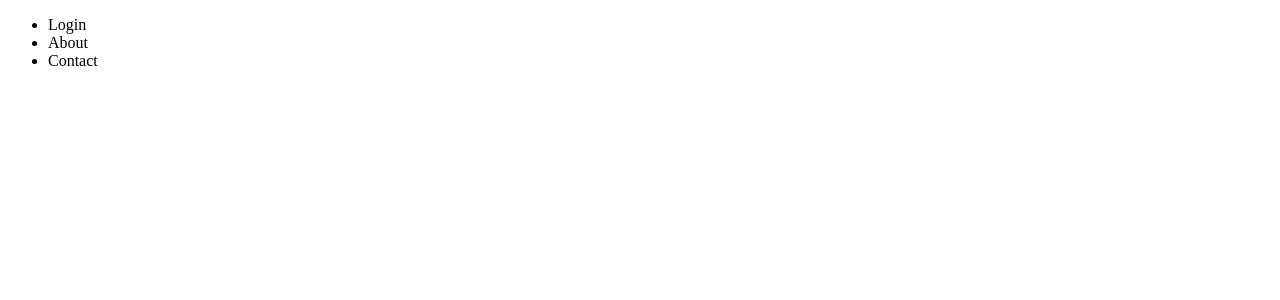
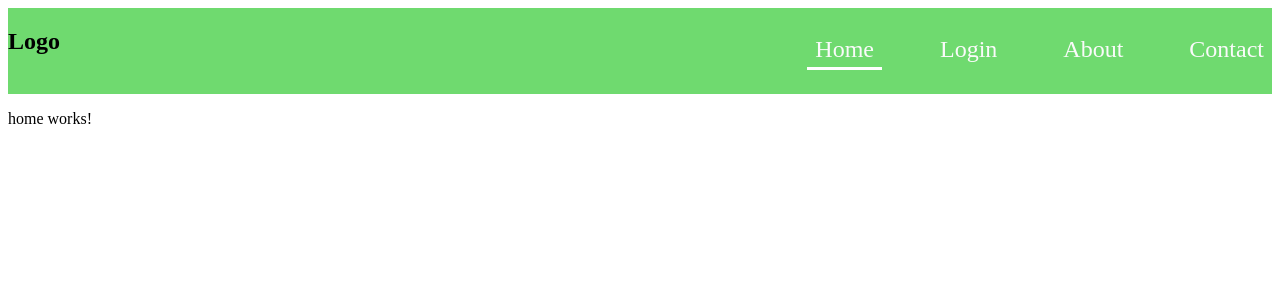
Before and after one commit to Muz1058/Angular, an Angular app: page / in a window 1280 px wide. Shown: the top 300 px of the page. Built offline with nearby package versions, Linux system fonts and the light colour scheme.

Commit message:
header with routing

```diff
--- a/src/app/app.css
+++ b/src/app/app.css
@@ -1,7 +1,7 @@
-/* body{
+ body{
     background-color: #414141;
 }
-
+/*
 h1{
     color: rgb(128, 128, 128);
 }
--- a/src/app/app.html
+++ b/src/app/app.html
@@ -18,11 +18,5 @@
   <!-- <app-todo-list></app-todo-list> -->
    <!-- <app-angular-directives></app-angular-directives> -->
 
-   <ul>
-    <li routerLink="/login">Login</li>
-
-    <li routerLink="/about">About</li>
-
-    <li routerLink="/contact">Contact</li>
-   </ul>
+<app-header></app-header>
    <router-outlet></router-outlet>
--- a/src/app/app.routes.ts
+++ b/src/app/app.routes.ts
@@ -2,8 +2,10 @@ import { Routes } from '@angular/router';
 import { Login } from './login/login';
 import { About } from './about/about';
 import { Contact } from './contact/contact';
+import { Home } from './home/home';
 
 export const routes: Routes = [
+
     {
         path:'login',
         component:Login
@@ -16,4 +18,8 @@ export const routes: Routes = [
         path:'contact',
         component:Contact
     },
+     {
+        path:'',
+        component:Home
+    }
 ];
--- a/src/app/app.ts
+++ b/src/app/app.ts
@@ -7,10 +7,11 @@ import { ForContextualVariable } from './for-contextual-variable/for-contextual-
 import { TwoWayBinding } from './two-way-binding/two-way-binding';
 import { TodoList } from './todo-list/todo-list';
 import { AngularDirectives } from './angular-directives/angular-directives';
+import { Header } from './header/header';
 
 @Component({
   selector: 'app-root',
-  imports: [RouterOutlet,ProfileComponent,Signals,ForContextualVariable,TwoWayBinding,TodoList,AngularDirectives,RouterLink],
+  imports: [RouterOutlet,ProfileComponent,Signals,ForContextualVariable,TwoWayBinding,TodoList,AngularDirectives,Header],
   templateUrl: './app.html',
   styleUrl: './app.css'
 })
--- /dev/null
+++ b/src/app/header/header.css
@@ -0,0 +1,37 @@
+body{
+    margin: 0;
+    padding: 0;
+
+}
+nav{
+     margin: 0;
+
+    display: flex;
+    justify-content: space-between;
+    background-color: rgb(111, 218, 111);
+    flex-wrap: wrap;
+}
+nav ul{
+    display: flex;
+    gap: 50px;
+    justify-content: flex-end;
+    font-size: 24px;
+    list-style: none;
+    flex-wrap: wrap;
+}
+nav ul li{
+
+    padding: 4px 8px;
+
+    color: #fafafa;
+}
+
+nav ul li:hover{
+    background-color: rgb(39, 122, 39);
+}
+
+
+.active{
+    border-bottom: 3px solid white;
+    /* background-color: red; */
+}
--- /dev/null
+++ b/src/app/header/header.html
@@ -0,0 +1,9 @@
+<nav>
+  <h1 class="logo">Logo</h1>
+  <ul>
+    <li routerLinkActive="active" [routerLinkActiveOptions]="{exact:true}" routerLink="">Home</li>
+    <li routerLinkActive="active" routerLink="/login">Login</li>
+    <li routerLinkActive="active" routerLink="/about">About</li>
+    <li routerLinkActive="active" routerLink="/contact">Contact</li>
+  </ul>
+</nav>
--- /dev/null
+++ b/src/app/home/home.html
@@ -0,0 +1 @@
+<p>home works!</p>
```
Also changed, not shown: src/app/header/header.ts (added, +12 -0 lines), src/app/home/home.ts (added, +11 -0 lines), src/app/home/home.css (added), 2 other files (tests, documents, lock files or other folders).
